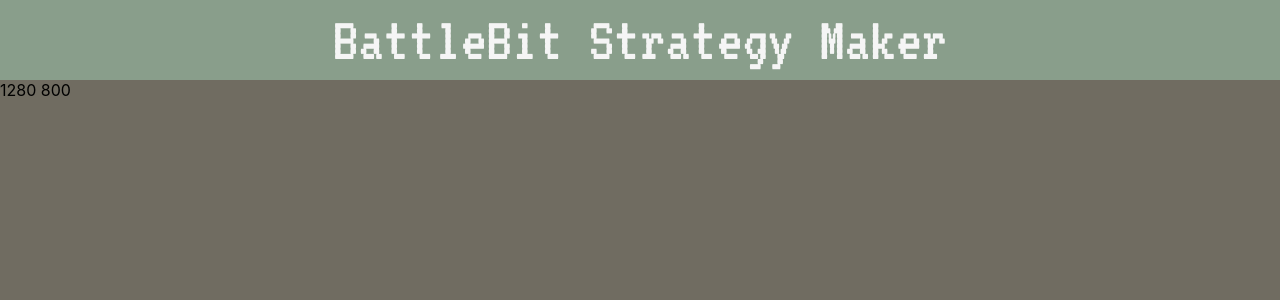
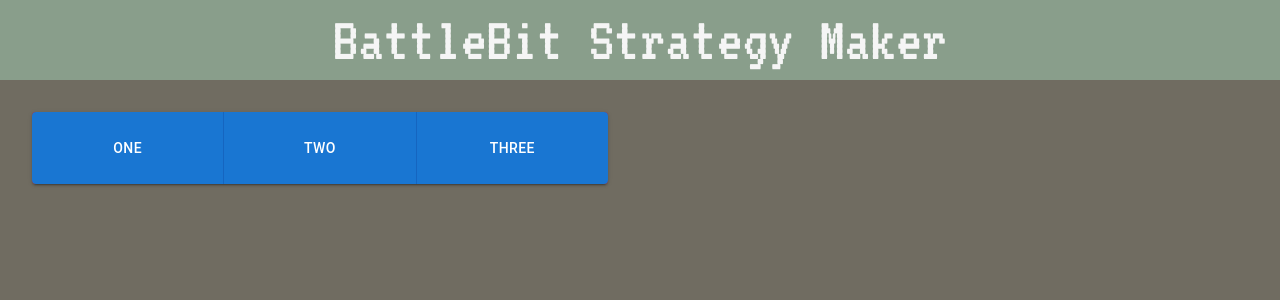
Before and after one commit to KalebHedrick/BBStrategy, a React (Create React App) app: page / in a window 1280 px wide. Shown: the top 300 px of the page. Built offline with nearby package versions, Linux system fonts and the light colour scheme.

Commit message:
Buttons scale fix

```diff
--- a/package.json
+++ b/package.json
@@ -3,6 +3,9 @@
   "version": "0.1.0",
   "private": true,
   "dependencies": {
+    "@emotion/react": "^11.11.1",
+    "@emotion/styled": "^11.11.0",
+    "@mui/material": "^5.14.0",
     "@testing-library/jest-dom": "^5.16.5",
     "@testing-library/react": "^13.4.0",
     "@testing-library/user-event": "^13.5.0",
--- a/src/App.css
+++ b/src/App.css
@@ -33,5 +33,6 @@
   margin: 5%;
 }
 .Selector {
-
+  flex: 1;
+  height: 100%;
 }
--- a/src/App.js
+++ b/src/App.js
@@ -3,6 +3,7 @@
 import Header from './displayComponents';
 import CanvasDraw from 'react-canvas-draw';
 import { useState, useEffect } from 'react';
+import { ButtonGroup, Button } from '@mui/material';
 function App() {
   const [screenSize, setScreenSize] = useState(getCurrentDimension());
   useEffect(() => {
@@ -19,7 +20,13 @@
   return (<div className = "App">
     <Header/>
     <div className='PanelContainer'>
-    <div className='LeftPanel'><text>{screenSize.width} {screenSize.height}</text></div>
+    <div className='LeftPanel'>
+    <ButtonGroup className = "SelectionContainer" variant="contained" aria-label="outlined button group">
+  <Button className='Selector'>One</Button>
+  <Button className='Selector'>Two</Button>
+  <Button className='Selector'>Three</Button>
+</ButtonGroup>
+    </div>
     <div className='RightPanel'>
     <div className='Canvas'>
     <image src="./logo.svg"/>
```
Also changed, not shown: 1 other file (tests, documents, lock files or other folders).
